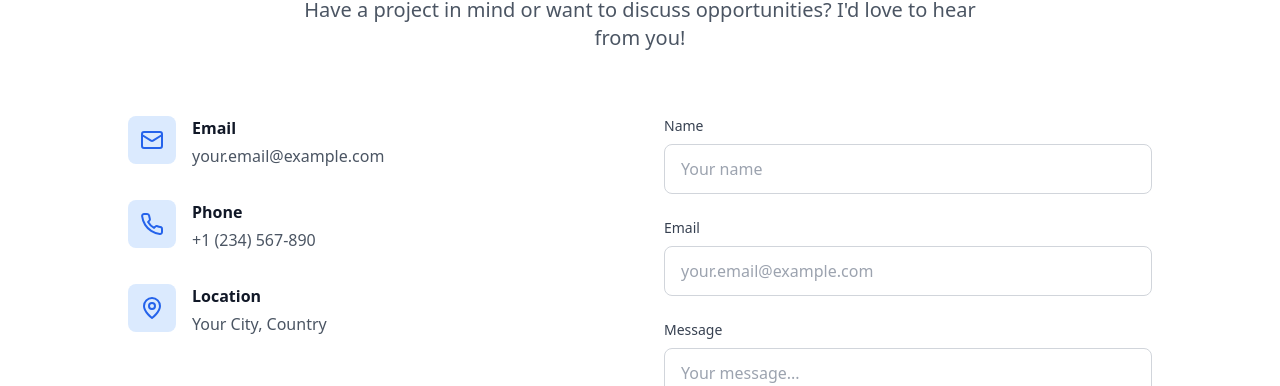
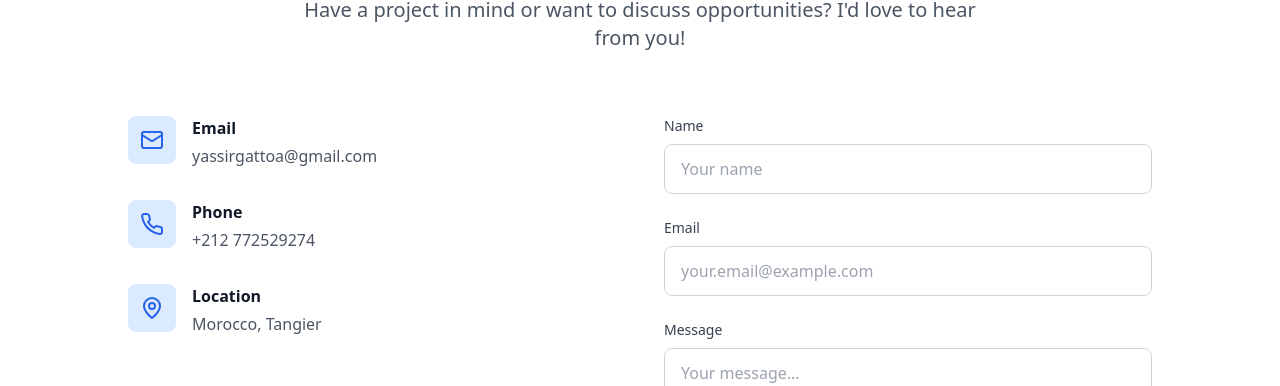
Before and after one commit to YASSIRXVHY/My-Portfolio, a React (Vite) app: page / in a window 1280 px wide. Shown: the part 6850-7236 px from the top of the page. Built offline with nearby package versions, Linux system fonts and the light colour scheme.

Commit message:
Update Contact.tsx

```diff
--- a/src/components/Contact.tsx
+++ b/src/components/Contact.tsx
@@ -65,7 +65,7 @@ const Contact = () => {
                     href="mailto:your.email@example.com"
                     className="text-gray-600 hover:text-blue-600 transition-colors"
                   >
-                    your.email@example.com
+                    yassirgattoa@gmail.com
                   </a>
                 </div>
               </div>
@@ -80,7 +80,7 @@ const Contact = () => {
                     href="tel:+1234567890"
                     className="text-gray-600 hover:text-blue-600 transition-colors"
                   >
-                    +1 (234) 567-890
+                    +212 772529274
                   </a>
                 </div>
               </div>
@@ -92,7 +92,7 @@ const Contact = () => {
                 <div>
                   <h3 className="font-semibold text-gray-900 mb-1">Location</h3>
                   <p className="text-gray-600">
-                    Your City, Country
+                    Morocco, Tangier
                   </p>
                 </div>
               </div>
```
